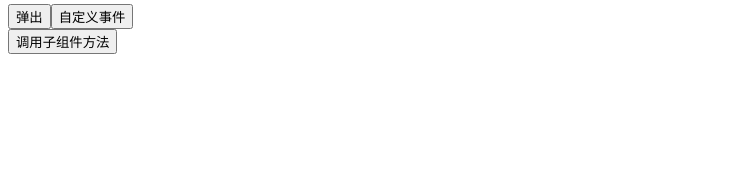
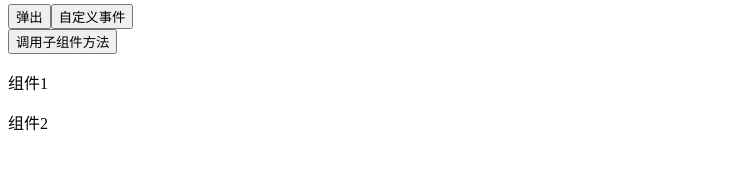
Before and after one commit to verfallen/ng-demo, an Angular app: page / in a window 1280 px wide. Shown: the part 524-694 px from the top of the page, without its empty margins (0-735 px from the left). Built offline with nearby package versions, Linux system fonts and the light colour scheme.

Commit message:
通过Service 实现通信

```diff
--- a/src/app/app.component.html
+++ b/src/app/app.component.html
@@ -31,4 +31,8 @@
 
 <!-- 组件间通信 -->
 <parent></parent>
+
+<!-- 使用Service通信 -->
+<child-1></child-1>
+<child-2></child-2>
 <router-outlet></router-outlet>
--- /dev/null
+++ b/src/brothers/child-1/child-1.component.html
@@ -0,0 +1 @@
+<p (click)="triggerEventBus()">组件1</p>
--- /dev/null
+++ b/src/brothers/child-1/child-1.component.ts
@@ -0,0 +1,16 @@
+import { Component, OnInit } from "@angular/core";
+import { EventBusService } from "../service/event-bus.service";
+
+@Component({
+  selector: "child-1",
+  templateUrl: "child-1.component.html"
+})
+export class Child1Component implements OnInit {
+  constructor(public eventBusService: EventBusService) {}
+
+  ngOnInit() {}
+
+  public triggerEventBus(): void {
+    this.eventBusService.eventBus.next("组件1 触发");
+  }
+}
--- /dev/null
+++ b/src/brothers/child-2/child-2.component.html
@@ -0,0 +1,6 @@
+<p>
+  组件2
+</p>
+<ul>
+  <li *ngFor="let item of events">{{item}}</li>
+</ul>
--- /dev/null
+++ b/src/brothers/child-2/child-2.component.ts
@@ -0,0 +1,21 @@
+import { Component, OnInit } from "@angular/core";
+import { EventBusService } from "../service/event-bus.service";
+
+@Component({
+  selector: "child-2",
+  templateUrl: "child-2.component.html"
+})
+export class Child2Component implements OnInit {
+  public events: Array<string> = [];
+  constructor(public eventBusService: EventBusService) {}
+
+  ngOnInit() {
+    this.eventBusService.eventBus.subscribe(value => {
+      this.events.push(value + " = " + new Date());
+    });
+  }
+
+  public triggerEventBus(): void {
+    this.eventBusService.eventBus.next("组件1 触发");
+  }
+}
--- /dev/null
+++ b/src/brothers/service/event-bus.service.ts
@@ -0,0 +1,12 @@
+import { Injectable } from "@angular/core";
+import { Subject } from "rxjs";
+
+/**
+ * 用来充当事件总线的Service
+ */
+@Injectable()
+export class EventBusService {
+  public eventBus: Subject<string> = new Subject<string>();
+
+  constructor() {}
+}
```
Also changed, not shown: src/app/app.module.ts (+11 -2 lines).
